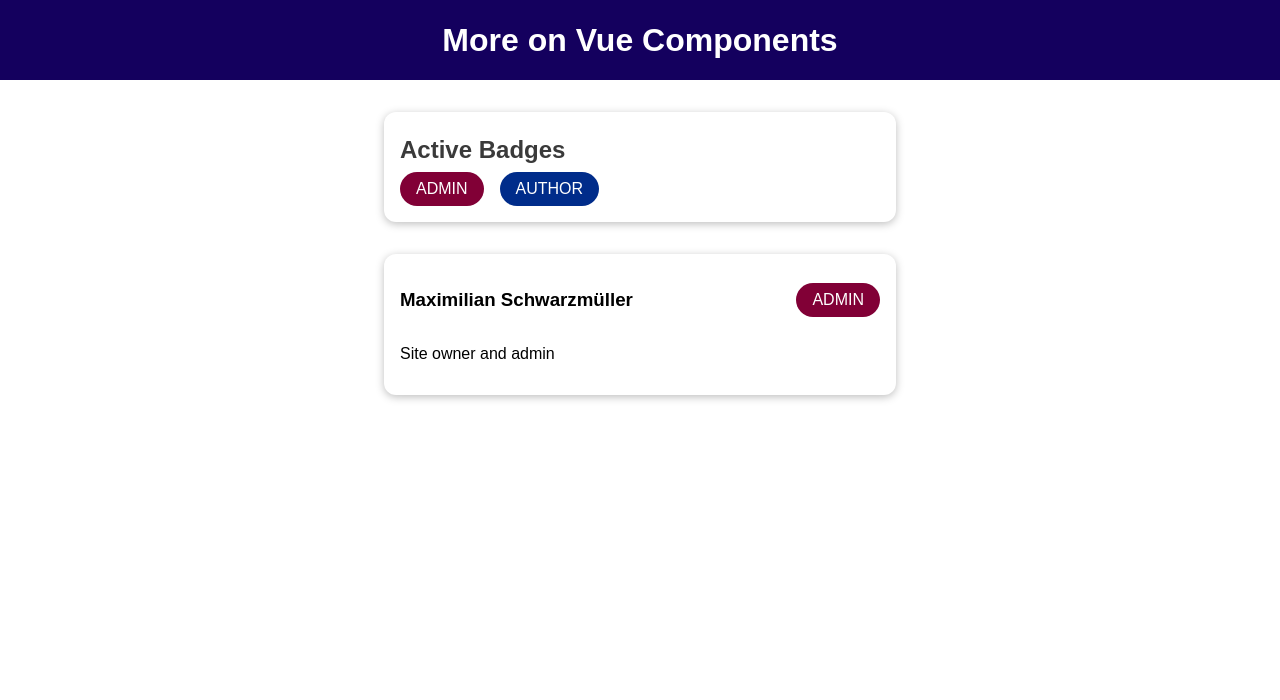
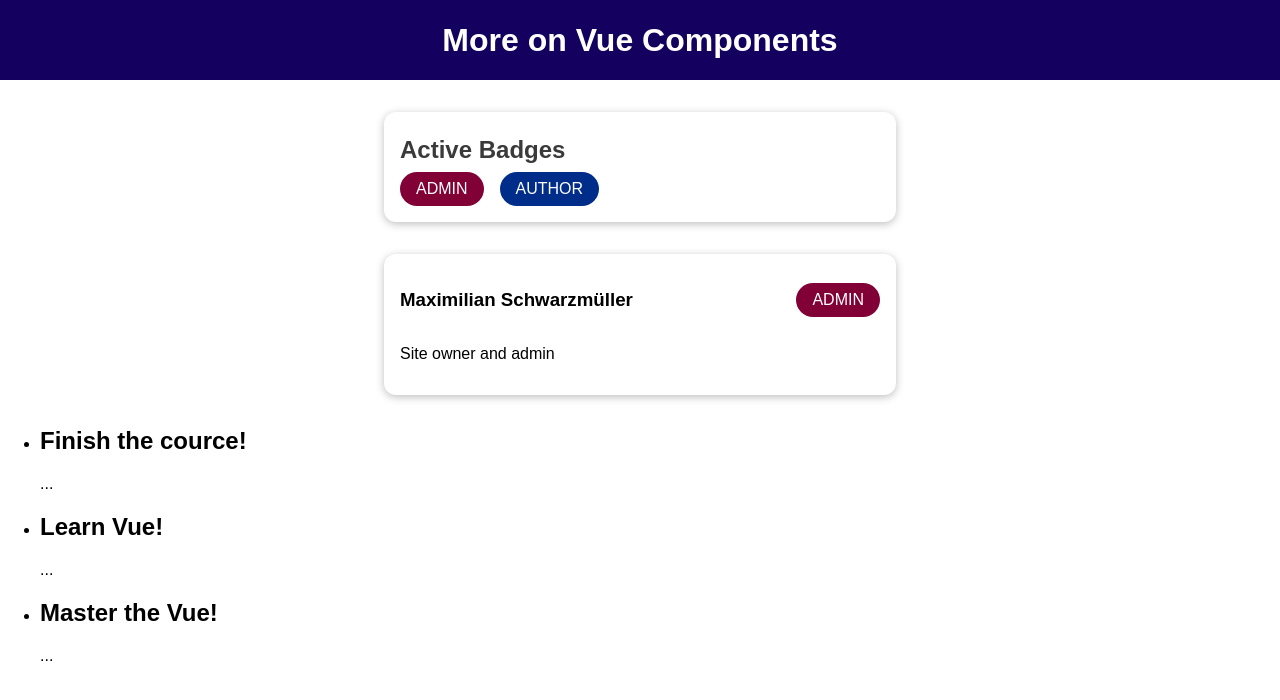
Before and after one commit to TripleNine666/vue-app-109, a Vue app: page / in a window 1280 px wide. Shown: the top 700 px of the page. Built offline with nearby package versions, Linux system fonts and the light colour scheme.

Commit message:
scoped slots

```diff
--- a/src/App.vue
+++ b/src/App.vue
@@ -7,18 +7,25 @@
       :info-text="activeUser.description"
       :role="activeUser.role"
     ></user-info>
+    <course-goals #default="slotProps">
+      <h2>{{ slotProps.item }}</h2>
+      <p>{{ slotProps.text }}</p>
+    </course-goals>
   </div>
 </template>
 
 <script>
 import BadgeList from "./components/BadgeList.vue";
+import CourseGoals from "./components/CourseGoals.vue";
 import TheHeader from "./components/TheHeader.vue";
 import UserInfo from "./components/UserInfo.vue";
+
 export default {
   components: {
     "the-header": TheHeader,
     BadgeList: BadgeList,
     UserInfo,
+    CourseGoals,
   },
   data() {
     return {
--- /dev/null
+++ b/src/components/CourseGoals.vue
@@ -0,0 +1,17 @@
+<template>
+  <ul>
+    <li v-for="goal in goals" :key="goal">
+      <slot :item="goal" text="..."></slot>
+    </li>
+  </ul>
+</template>
+
+<script>
+export default {
+  data() {
+    return {
+      goals: ["Finish the cource!", "Learn Vue!", "Master the Vue!"],
+    };
+  },
+};
+</script>
```
